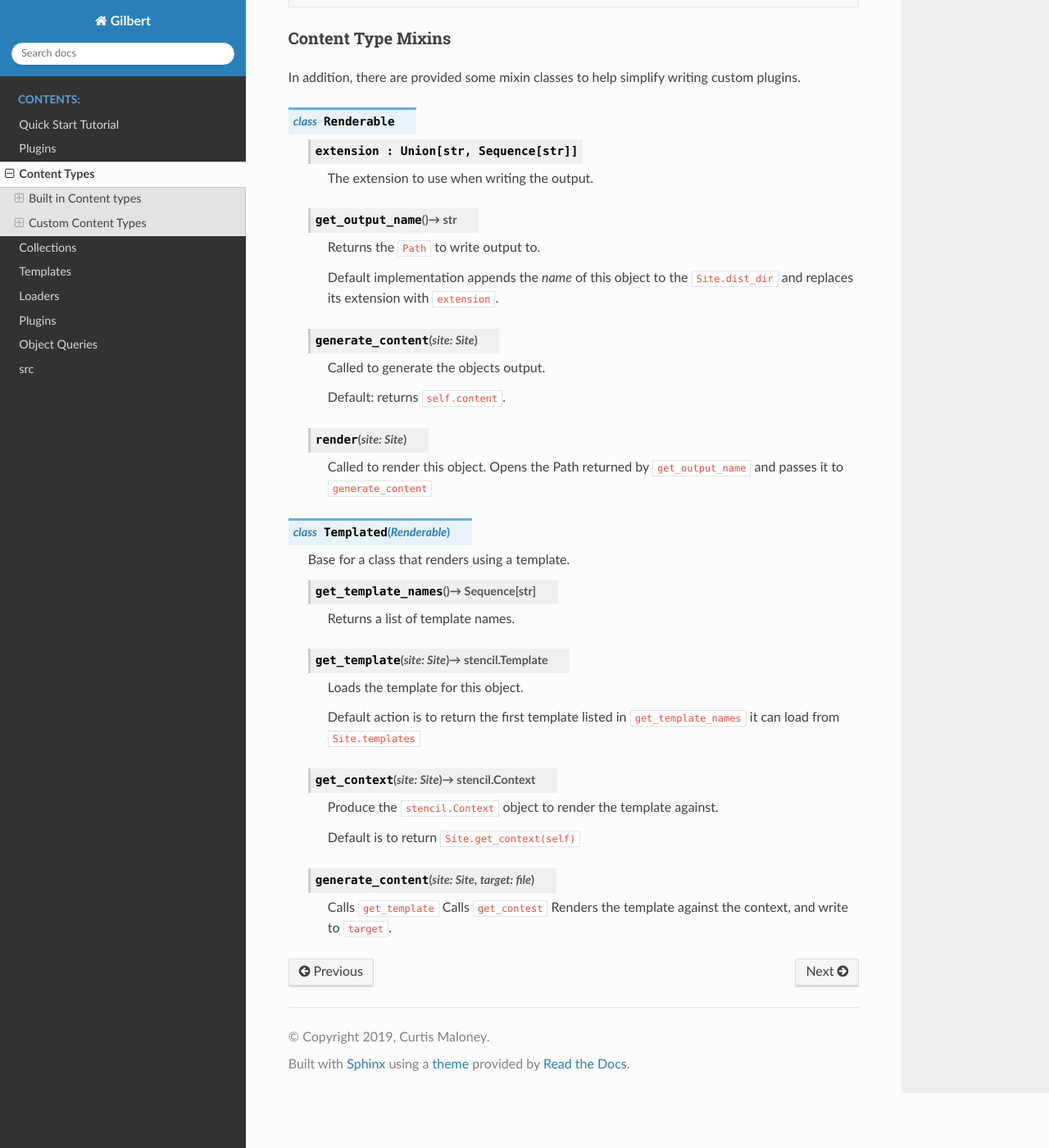
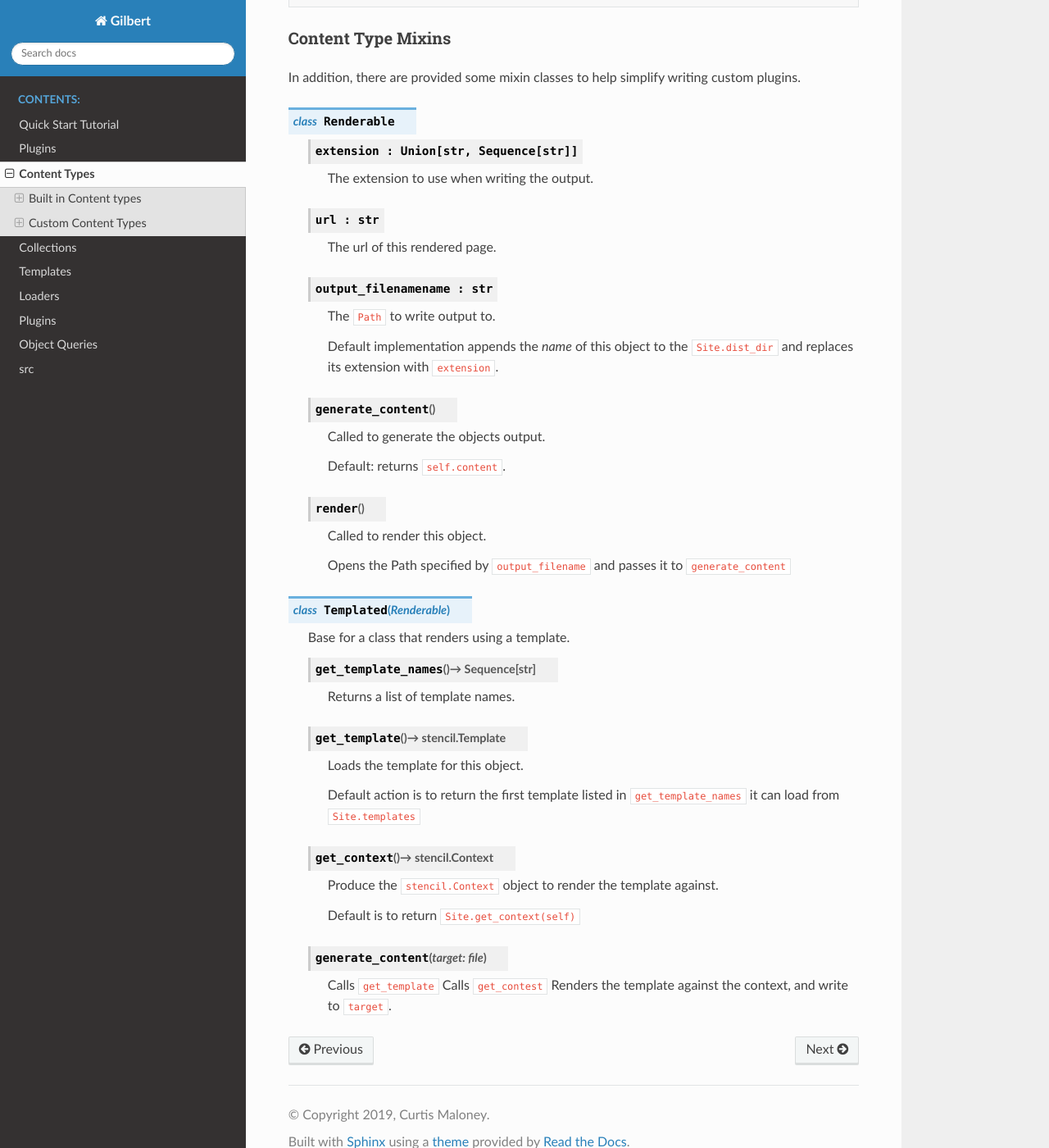
Before and after one commit to funkybob/gilbert, a Sphinx documentation site: the page built from docs/content.rst, in a window 1280 px wide and 1400 px high, scrolled down 1680 px. Shown: the whole window at 82% size. Built offline with Sphinx 7.4.7 and the Read the Docs theme 2.0.0, drawn with Linux system fonts in a browser that asks for light colours.

Commit message:
Simplify renderable interface. Retain raw markdown content

```diff
--- a/docs/content.rst
+++ b/docs/content.rst
@@ -100,23 +100,28 @@ custom plugins.
 
       The extension to use when writing the output.
 
-   .. py:method:: get_output_name() -> str
+   .. py:attribute:: url : str
 
-      Returns the ``Path`` to write output to.
+      The url of this rendered page.
+
+   .. py:attribute:: output_filenamename : str
+
+      The ``Path`` to write output to.
 
       Default implementation appends the `name` of this object to the
       ``Site.dist_dir`` and replaces its extension with ``extension``.
 
-   .. py:method:: generate_content(site : Site)
+   .. py:method:: generate_content()
 
       Called to generate the objects output.
 
       Default: returns ``self.content``.
 
-   .. py:method:: render(site: Site)
+   .. py:method:: render()
 
       Called to render this object.
-      Opens the Path returned by ``get_output_name`` and passes it to
+
+      Opens the Path specified by ``output_filename`` and passes it to
       ``generate_content``
 
 .. py:class:: Templated(Renderable)
@@ -127,20 +132,20 @@ custom plugins.
 
       Returns a list of template names.
 
-   .. py:method:: get_template(site: Site) -> stencil.Template
+   .. py:method:: get_template() -> stencil.Template
 
       Loads the template for this object.
 
       Default action is to return the first template listed in
       ``get_template_names`` it can load from ``Site.templates``
 
-   .. py:method:: get_context(site: Site) -> stencil.Context
+   .. py:method:: get_context() -> stencil.Context
 
       Produce the ``stencil.Context`` object to render the template against.
 
       Default is to return ``Site.get_context(self)``
 
-   .. py:method:: generate_content(site: Site, target: file)
+   .. py:method:: generate_content(target: file)
 
       Calls ``get_template``
       Calls ``get_contest``
```
Also changed, not shown: 2 other files.
